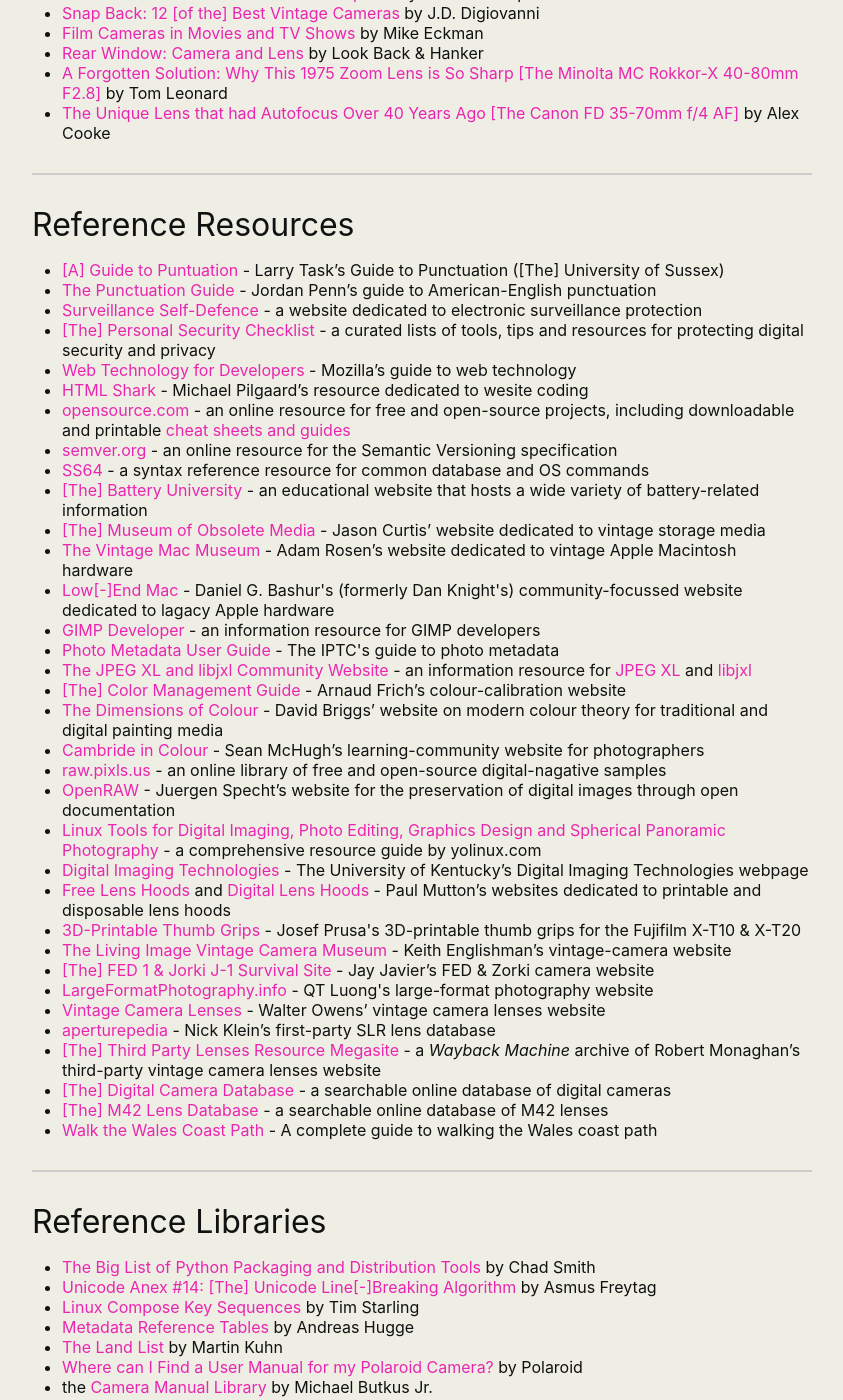
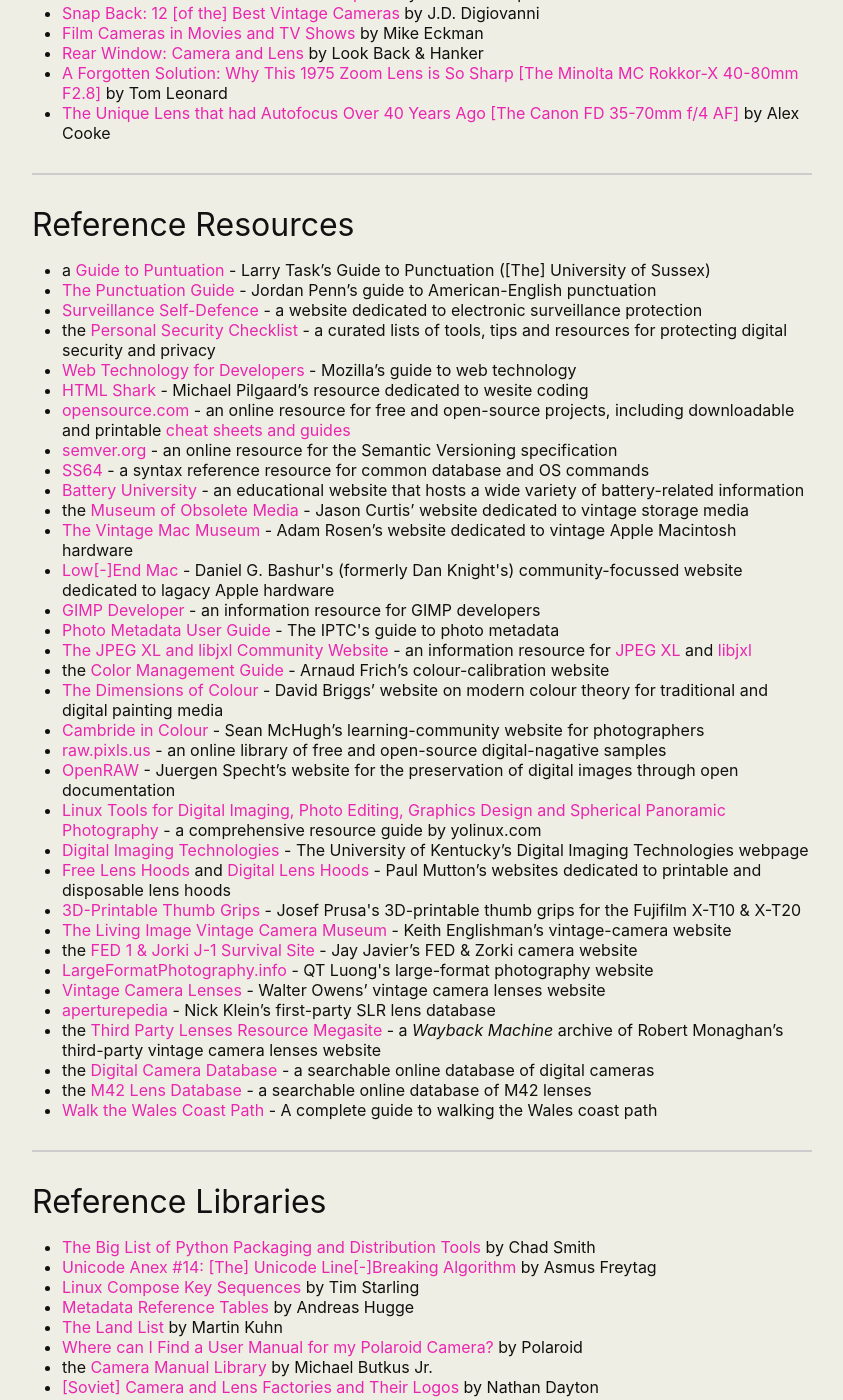
Before and after one commit to martbetz/martbetz.github.io, a Jekyll site: the page built from useful-links.html, in a window 1280 px wide and 1400 px high, scrolled down 8232 px. Shown: the whole window, without its empty margins (218-1061 px from the left). Built offline with Jekyll 4.4.1, drawn with Linux system fonts in a browser that asks for light colours.

Commit message:
Update useful-links.html

```diff
--- a/useful-links.html
+++ b/useful-links.html
@@ -443,23 +443,23 @@
 <div id="reference-resources">
 <h2>Reference Resources</h2>
 <ul>
-<li><a href="https://www.sussex.ac.uk/informatics/punctuation/toc">[A] Guide to Puntuation</a> - Larry Task’s Guide to Punctuation ([The] University of Sussex)</li>
+<li>a <a href="https://www.sussex.ac.uk/informatics/punctuation/toc">Guide to Puntuation</a> - Larry Task’s Guide to Punctuation ([The] University of Sussex)</li>
 <li><a href="https://www.thepunctuationguide.com/index.html">The Punctuation Guide</a> - Jordan Penn’s guide to American-English punctuation
 <li><a href="https://ssd.eff.org/">Surveillance Self-Defence</a> - a website dedicated to electronic surveillance protection</li>
-<li><a href="https://security-list.js.org/#/">[The] Personal Security Checklist</a> - a curated lists of tools, tips and resources for protecting digital security and privacy</li>
+<li>the <a href="https://security-list.js.org/#/">Personal Security Checklist</a> - a curated lists of tools, tips and resources for protecting digital security and privacy</li>
 <li><a href="https://developer.mozilla.org/en-US/docs/Web">Web Technology for Developers</a><span class="corpsgris11"> - Mozilla’s guide to web technology</span></li>
 <li><a href="https://html-shark.com/">HTML Shark</a> - Michael Pilgaard’s resource dedicated to wesite coding</li>
 <li><a href="https://opensource.com">opensource.com</a><span class="corpsgris11"> - an online resource for free and open-source projects, including downloadable and printable <a href="https://opensource.com/downloads/cheat-sheets">cheat sheets and guides</a></li>
 <li><a href="https://semver.org/">semver.org</a> - an online resource for the Semantic Versioning specification</li>
 <li><a href="https://ss64.com">SS64</a> - a syntax reference resource for common database and OS commands</li>
-<li><a href="https://batteryuniversity.com">[The] Battery University</a> - an educational website that hosts a wide variety of battery-related information</li>
-<li><a href="https://obsoletemedia.org">[The] Museum of Obsolete Media</a> - Jason Curtis’ website dedicated to vintage storage media</i>
+<li><a href="https://batteryuniversity.com">Battery University</a> - an educational website that hosts a wide variety of battery-related information</li>
+<li>the <a href="https://obsoletemedia.org">Museum of Obsolete Media</a> - Jason Curtis’ website dedicated to vintage storage media</i>
 <li><a href="http://vintagemacmuseum.com/home/say-hello-again/">The Vintage Mac Museum</a><span class="corpsgris11"> - Adam Rosen’s website dedicated to vintage Apple Macintosh hardware</span></li>
 <li><a href="https://lowendmac.com">Low[-]End Mac</a> - Daniel G. Bashur's (formerly Dan Knight's) community-focussed website dedicated to lagacy Apple hardware</li>
 <li><a href="https://developer.gimp.org">GIMP Developer</a> - an information resource for GIMP  developers</li>
 <li><a href="https://iptc.org/std/photometadata/documentation/userguide/#_recommended_minimal_set_of_metadata_properties">Photo Metadata User Guide</a> - The IPTC's guide to photo metadata</li>
 <li><a href="https://jpegxl.info">The JPEG XL and libjxl Community Website</a> - an information resource for  <a href="https://jpeg.org/jpegxl">JPEG XL</a> and <a href="https://github.com/libjxl/libjxl">libjxl</a></li>
-<li><a href="https://www.color-management-guide.co.uk/">[The] Color Management Guide</a><span class="corpsgris11"> - Arnaud Frich’s colour-calibration website</span></li>
+<li>the <a href="https://www.color-management-guide.co.uk/">Color Management Guide</a><span class="corpsgris11"> - Arnaud Frich’s colour-calibration website</span></li>
 <li><a href="http://www.huevaluechroma.com/index.php">The Dimensions of Colour</a><span class="corpsgris11"> - David Briggs’ website on modern colour theory for traditional and digital painting media</span></li>
 <li><a href="https://www.cambridgeincolour.com">Cambride in Colour</a><span class="corpsgris11"> - Sean McHugh’s learning-community website for photographers</span></li>
 <li><a href="https://raw.pixls.us">raw.pixls.us</a> - an online library of free and open-source digital-nagative samples</i>
@@ -470,13 +470,13 @@
 <li><a href="http:/www.lenshoods.co.uk">Free Lens Hoods</a> and <a href="http://www.lenshoods.net">Digital Lens Hoods</a> - Paul Mutton’s websites dedicated to printable and disposable lens hoods</li>
 <li><a href="https://www.printables.com/en/model/181809-fujifilm-x-t20-x-t10-thumb-grip-rubber">3D-Printable Thumb Grips</a> - Josef Prusa's 3D-printable thumb grips for the Fujifilm X-T10 & X-T20</li>
 <li><a href="http://licm.org.uk/livingImage/Foyer.html">The Living Image Vintage Camera Museum</a> - Keith Englishman’s vintage-camera website</li>
-<li><a href="https://www.fedka.com/jay/">[The] FED 1 & Jorki J-1 Survival Site</a> - Jay Javier’s FED & Zorki camera website</li>
+<li>the <a href="https://www.fedka.com/jay/">FED 1 & Jorki J-1 Survival Site</a> - Jay Javier’s FED & Zorki camera website</li>
 <li><a href="https://www.largeformatphotography.info/">LargeFormatPhotography.info</a> - QT Luong's large-format photography website</li>
 <li><a href="https://vintage-camera-lenses.com">Vintage Camera Lenses</a> - Walter Owens’ vintage camera lenses website</li>
 <li><a href="https://aperturepedia.com">aperturepedia</a> - Nick Klein’s first-party SLR lens database</li>
-<li><a href="http://web.archive.org/web/20021001122829/medfmt.8k.com/third/index.html">[The] Third Party Lenses Resource Megasite</a> - a <i>Wayback Machine</i> archive of Robert Monaghan’s third-party vintage camera lenses website</li>
-<li><a href="https://www.digicamdb.com">[The] Digital Camera Database</a> - a searchable online  database of digital cameras</li>
-<li><a href="http://m42lens.com">[The] M42 Lens Database</a> - a searchable online database of M42 lenses</li>
+<li>the <a href="http://web.archive.org/web/20021001122829/medfmt.8k.com/third/index.html">Third Party Lenses Resource Megasite</a> - a <i>Wayback Machine</i> archive of Robert Monaghan’s third-party vintage camera lenses website</li>
+<li>the <a href="https://www.digicamdb.com">Digital Camera Database</a> - a searchable online  database of digital cameras</li>
+<li>the <a href="http://m42lens.com">M42 Lens Database</a> - a searchable online database of M42 lenses</li>
 <li><a href="https://www.walkthewalescoastpath.co.uk/">Walk the Wales Coast Path</a> - A complete guide to walking the Wales coast path</li>
 </ul>
 </div>
```
Also changed, not shown: other parts of useful-links.html (+2 -2 lines).
